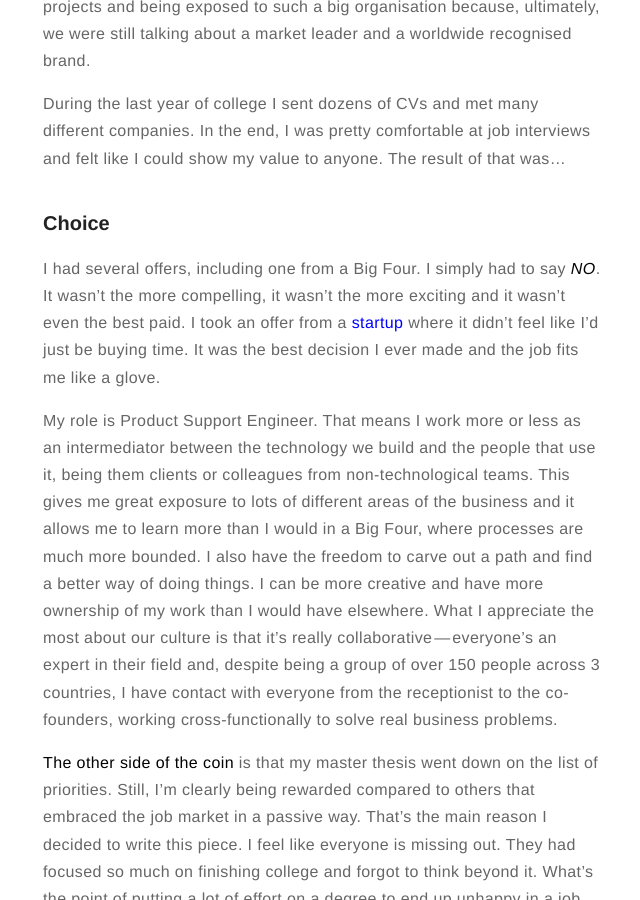
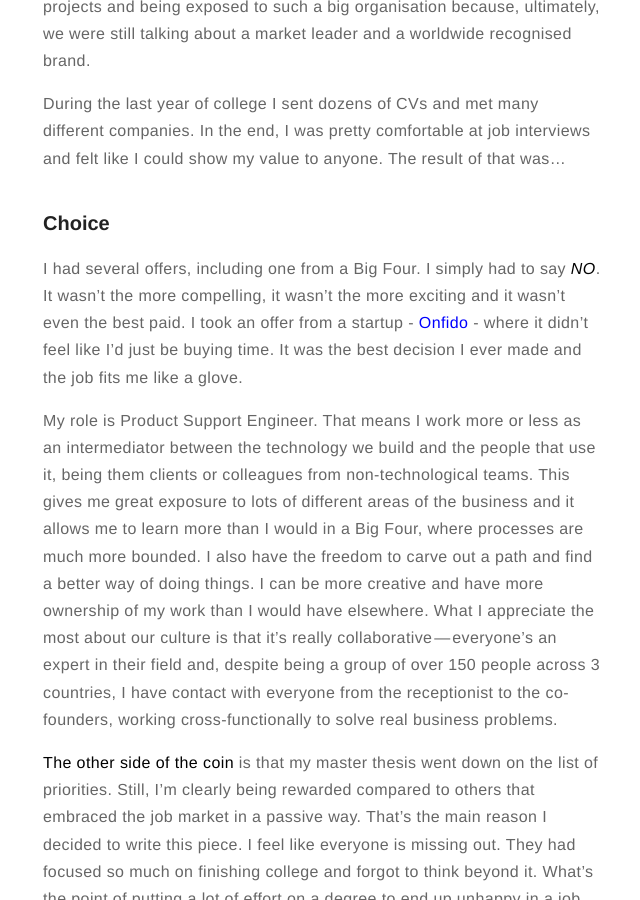
Before and after one commit to Gorbyy/gorbyy.github.io, a Jekyll site: the page built from _posts/2017-04-03-the-day-i-said-no-to-a-big-four.markdown, in a window 1280 px wide and 900 px high, scrolled down 1620 px. Shown: the whole window, without its empty margins (317-957 px from the left). Built offline with Jekyll 4.4.1, drawn with Linux system fonts in a browser that asks for light colours.

Commit message:
Add mention to Onfido

```diff
--- a/_posts/2017-04-03-the-day-i-said-no-to-a-big-four.markdown
+++ b/_posts/2017-04-03-the-day-i-said-no-to-a-big-four.markdown
@@ -31,7 +31,7 @@ During the last year of college I sent dozens of CVs and met many different comp
 
 ### Choice
 
-I had several offers, including one from a Big Four. I simply had to say **_NO_**. It wasn’t the more compelling, it wasn’t the more exciting and it wasn’t even the best paid. I took an offer from a [startup](https://onfido.com/) where it didn’t feel like I’d just be buying time. It was the best decision I ever made and the job fits me like a glove.
+I had several offers, including one from a Big Four. I simply had to say **_NO_**. It wasn’t the more compelling, it wasn’t the more exciting and it wasn’t even the best paid. I took an offer from a startup - [Onfido](https://onfido.com/) - where it didn’t feel like I’d just be buying time. It was the best decision I ever made and the job fits me like a glove.
 
 My role is Product Support Engineer. That means I work more or less as an intermediator between the technology we build and the people that use it, being them clients or colleagues from non-technological teams. This gives me great exposure to lots of different areas of the business and it allows me to learn more than I would in a Big Four, where processes are much more bounded. I also have the freedom to carve out a path and find a better way of doing things. I can be more creative and have more ownership of my work than I would have elsewhere. What I appreciate the most about our culture is that it’s really collaborative — everyone’s an expert in their field and, despite being a group of over 150 people across 3 countries, I have contact with everyone from the receptionist to the co-founders, working cross-functionally to solve real business problems.
 
```
Also changed, not shown: assets/images/no_big_four_1000.png (added).
